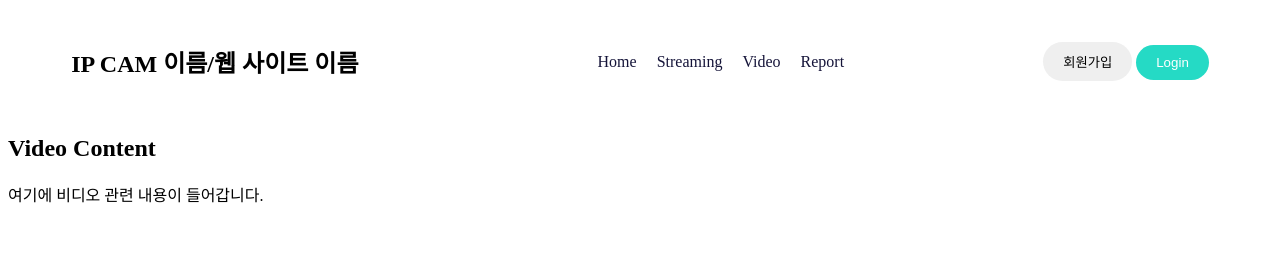
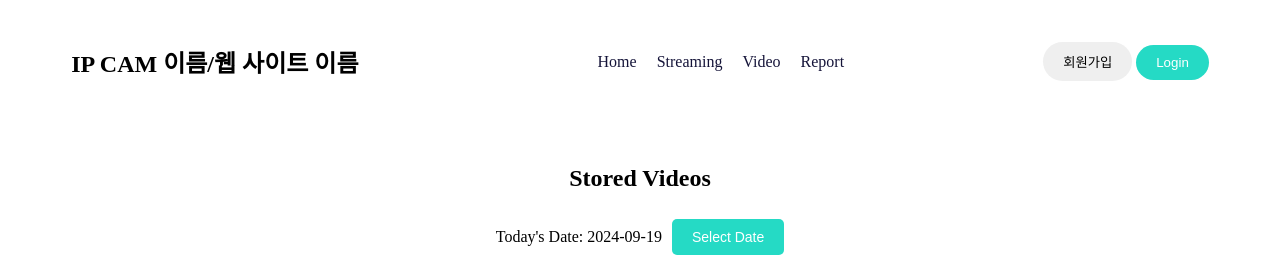
Before and after one commit to leejeonmoon/final-frontend, a Flask app: template templates/video.html in a window 1280 px wide. Shown: the top 259 px of the page. Run offline with Flask 3, Linux system fonts and the light colour scheme; the template is opened without the code that fills it, so the values that code supplies are empty.

Commit message:
video 페이지 업데이트

```diff
--- /dev/null
+++ b/static/css/video.css
@@ -0,0 +1,131 @@
+.video-archive {
+    text-align: center;
+    margin-top: 50px;
+    padding: 0 20px;
+}
+
+.date-selector {
+    display: flex;
+    justify-content: center;
+    align-items: center;
+    gap: 10px;
+    margin-bottom: 20px;
+    font-size: 16px;
+}
+
+#select-date-btn {
+    padding: 10px 20px;
+    background-color: var(--action-primary);
+    color: var(--colors-white);
+    border: none;
+    border-radius: 5px;
+    cursor: pointer;
+    font-size: 14px;
+    transition: background-color 0.3s ease;
+}
+
+#select-date-btn:hover {
+    background-color: #1ca69b;
+}
+
+#date-picker {
+    padding: 5px;
+    font-size: 14px;
+    border: 1px solid #ccc;
+    border-radius: 5px;
+}
+
+.video-list {
+    display: flex;
+    flex-wrap: wrap;
+    gap: 20px;
+    justify-content: center;
+}
+
+.video-thumbnail {
+    text-align: center;
+    width: 150px;
+    cursor: pointer;
+    transition: transform 0.3s ease;
+}
+
+.video-thumbnail img {
+    width: 100%;
+    border-radius: 10px;
+    box-shadow: 0 4px 8px rgba(0, 0, 0, 0.1);
+}
+
+.video-thumbnail p {
+    margin-top: 10px;
+    font-size: 14px;
+    color: var(--colors-text);
+}
+
+.video-thumbnail:hover {
+    transform: translateY(-5px);
+}
+
+.load-more {
+    margin-top: 30px;
+    text-align: center;
+}
+
+.load-more button {
+    padding: 12px 30px;
+    background-color: var(--action-primary);
+    color: var(--colors-white);
+    border: none;
+    border-radius: 25px;
+    cursor: pointer;
+    font-size: 16px;
+    transition: background-color 0.3s ease;
+}
+
+.load-more button:hover {
+    background-color: #1ca69b;
+}
+
+/* 비디오 모달 스타일 */
+.modal {
+    display: none;
+    position: fixed;
+    z-index: 1;
+    left: 0;
+    top: 0;
+    width: 100%;
+    height: 100%;
+    overflow: auto;
+    background-color: rgba(0, 0, 0, 0.5);
+    justify-content: center;
+    align-items: center;
+}
+
+.modal-content {
+    background-color: #fff;
+    padding: 20px;
+    border-radius: 10px;
+    text-align: center;
+    max-width: 700px;
+    width: 80%;
+}
+
+.modal-content video {
+    width: 100%;
+    border-radius: 10px;
+}
+
+.modal-content .close {
+    position: absolute;
+    right: 20px;
+    top: 20px;
+    color: #aaa;
+    font-size: 28px;
+    font-weight: bold;
+    cursor: pointer;
+    transition: color 0.3s ease;
+}
+
+.modal-content .close:hover,
+.modal-content .close:focus {
+    color: #000;
+}
--- /dev/null
+++ b/static/js/video.js
@@ -0,0 +1,144 @@
+document.addEventListener("DOMContentLoaded", function () {
+    // 오늘 날짜를 최상단에서 선언하고 초기화합니다.
+    const today = new Date();
+
+    // 요소 선택
+    const videoList = document.getElementById("video-list");
+    const videoModal = document.getElementById("videoModal");
+    const modalVideo = document.getElementById("modalVideo");
+    const closeModal = document.querySelector(".modal .close");
+    const loadMoreButton = document.getElementById("load-more");
+    const currentDateElement = document.getElementById("current-date");
+    const selectDateBtn = document.getElementById("select-date-btn");
+    const datePicker = document.getElementById("date-picker");
+
+    let currentPage = 1;
+    const videosPerPage = 6; // 한 번에 표시할 비디오 개수
+    const videos = generateFakeVideos(); // 임시로 생성된 비디오 데이터
+
+    // 오늘 날짜 표시
+    if (currentDateElement) {
+        currentDateElement.textContent = today.toISOString().split('T')[0];
+    }
+    datePicker.value = today.toISOString().split('T')[0]; // 날짜 선택기 기본값 설정
+
+    // "Select Date" 버튼 클릭 시 날짜 선택기 표시
+    selectDateBtn.addEventListener("click", function () {
+        datePicker.style.display = "block";
+        datePicker.focus(); // 날짜 선택기에 포커스
+    });
+
+    // 날짜 선택 시 해당 날짜의 비디오 목록 로드
+    datePicker.addEventListener("change", function () {
+        datePicker.style.display = "none"; // 날짜 선택 후 숨기기
+        loadVideosForDate(this.value);
+    });
+
+    // 선택된 날짜에 해당하는 비디오 목록 로드
+    function loadVideosForDate(date) {
+        videoList.innerHTML = ""; // 기존 영상 목록 초기화
+        const filteredVideos = videos.filter(video => video.date === date);
+        renderVideos(filteredVideos.slice(0, videosPerPage)); // 첫 페이지 비디오 로드
+        currentPage = 1;
+        loadMoreButton.style.display = "block";
+    }
+
+    // 비디오 썸네일 생성 및 모달 연결
+    function renderVideos(videosToShow) {
+        videosToShow.forEach(video => {
+            const videoThumbnail = document.createElement("div");
+            videoThumbnail.classList.add("video-thumbnail");
+            videoThumbnail.setAttribute("data-video-url", video.url);
+            videoThumbnail.setAttribute("data-video-id", video.id); // 비디오 ID 속성 추가
+            videoThumbnail.innerHTML = `<img src="${video.thumbnail}" alt="video thumbnail"><p>${video.title}</p>`;
+            videoThumbnail.addEventListener("click", function () {
+                modalVideo.querySelector("source").src = video.url;
+                modalVideo.load();
+                videoModal.style.display = "flex";
+            });
+            videoList.appendChild(videoThumbnail);
+        });
+    }
+
+    // "더보기" 기능
+    loadMoreButton.addEventListener("click", function () {
+        currentPage++;
+        const date = datePicker.value;
+        const filteredVideos = videos.filter(video => video.date === date);
+        const moreVideos = filteredVideos.slice((currentPage - 1) * videosPerPage, currentPage * videosPerPage);
+        renderVideos(moreVideos);
+
+        if (currentPage * videosPerPage >= filteredVideos.length) {
+            loadMoreButton.style.display = "none"; // 더 이상 불러올 영상이 없으면 버튼 숨김
+        }
+    });
+
+    // 비디오 모달 닫기 처리
+    closeModal.addEventListener("click", function () {
+        videoModal.style.display = "none";
+        modalVideo.pause();
+    });
+
+    window.addEventListener("click", function (event) {
+        if (event.target == videoModal) {
+            videoModal.style.display = "none";
+            modalVideo.pause();
+        }
+    });
+
+    // 임시 데이터 생성
+    function generateFakeVideos() {
+        const fakeVideos = [];
+        for (let i = 1; i <= 100; i++) {
+            const date = new Date();
+            date.setDate(today.getDate() - Math.floor(i / 6)); // 6개 비디오마다 하루씩 넘김
+            fakeVideos.push({
+                id: i, // 비디오 ID 추가
+                url: `video${i}.mp4`,
+                thumbnail: `thumbnail${i}.jpg`,
+                title: `Event ${i}`,
+                date: date.toISOString().split('T')[0]
+            });
+        }
+        return fakeVideos;
+    }
+
+    // 초기 로드 (오늘 날짜)
+    loadVideosForDate(today.toISOString().split('T')[0]);
+
+    // videoList에 이벤트 리스너 추가
+    videoList.addEventListener("click", function (event) {
+        const target = event.target.closest(".video-thumbnail");
+        if (target) {
+            const videoId = target.getAttribute("data-video-id");
+            fetchVideoFromServer(videoId);
+        }
+    });
+
+    function fetchVideoFromServer(videoId) {
+        fetch(`/get-video/${videoId}`) // 서버에 비디오 ID로 요청
+            .then(response => {
+                // JSON 응답이 아닐 경우 예외 처리
+                if (!response.ok) {
+                    throw new Error(`HTTP error! status: ${response.status}`);
+                }
+                return response.json(); // JSON 응답으로 변환
+            })
+            .then(data => {
+                if (data.success) {
+                    const videoUrl = data.videoUrl; // 서버에서 받은 비디오 URL
+                    openModalWithVideo(videoUrl);
+                } else {
+                    console.error("Failed to load video:", data.message);
+                }
+            })
+            .catch(error => console.error('Error:', error)); // 오류 처리
+    }
+
+
+    function openModalWithVideo(videoUrl) {
+        modalVideo.querySelector("source").src = videoUrl;
+        modalVideo.load();
+        videoModal.style.display = "flex";
+    }
+});
--- a/templates/video.html
+++ b/templates/video.html
@@ -1,10 +1,45 @@
 {% extends "base.html" %}
 
-{% block title %}Video - IP Cam{% endblock %}
+{% block title %}Video Archive - IP Cam{% endblock %}
+
+{% block extra_css %}
+<link rel="stylesheet" href="{{ url_for('static', filename='css/video.css') }}">
+{% endblock %}
 
 {% block content %}
-<div class="video-content">
-    <h2>Video Content</h2>
-    <p>여기에 비디오 관련 내용이 들어갑니다.</p>
+<main class="video-archive">
+    <h2>Stored Videos</h2>
+
+    <!-- 오늘 날짜 및 날짜 선택 -->
+    <div class="date-selector">
+        <p>Today's Date: <span id="current-date"></span></p>
+        <button id="select-date-btn">Select Date</button>
+        <input type="date" id="date-picker" style="display: none;">
+    </div>
+
+    <!-- 선택된 날짜의 6시간 단위 영상 목록 -->
+    <div id="video-list" class="video-list">
+        <!-- JavaScript로 날짜 선택 시 비디오 목록이 추가됨 -->
+    </div>
+
+    <!-- 더보기 버튼 -->
+    <div id="load-more" class="load-more">
+        <button>Load More</button>
+    </div>
+</main>
+
+<!-- 비디오 상세 보기 모달 -->
+<div id="videoModal" class="modal">
+    <div class="modal-content">
+        <span class="close">&times;</span>
+        <video id="modalVideo" controls>
+            <source src="" type="video/mp4">
+            Your browser does not support the video tag.
+        </video>
+    </div>
 </div>
 {% endblock %}
+
+{% block extra_js %}
+<script src="{{ url_for('static', filename='js/video.js') }}"></script>
+{% endblock %}
```
